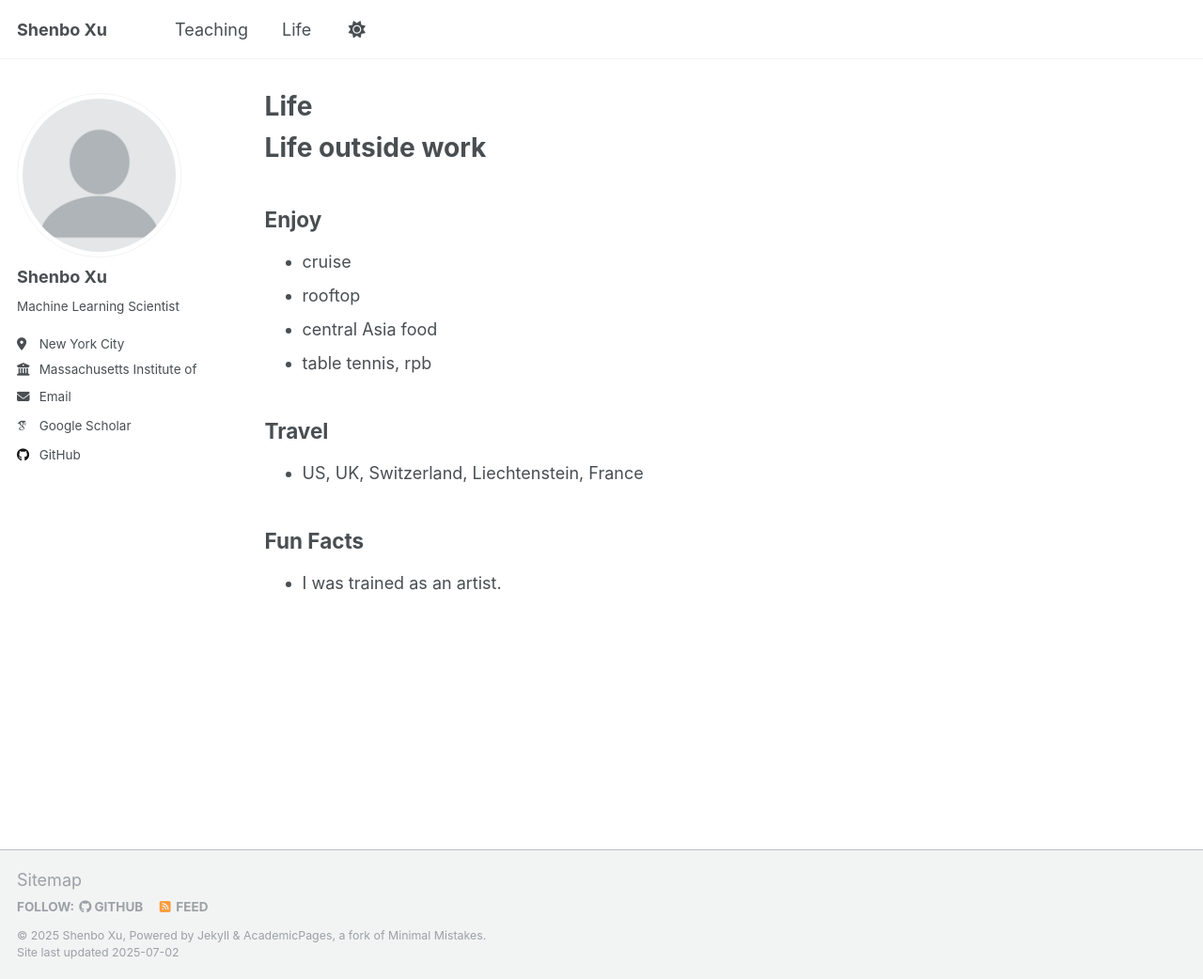
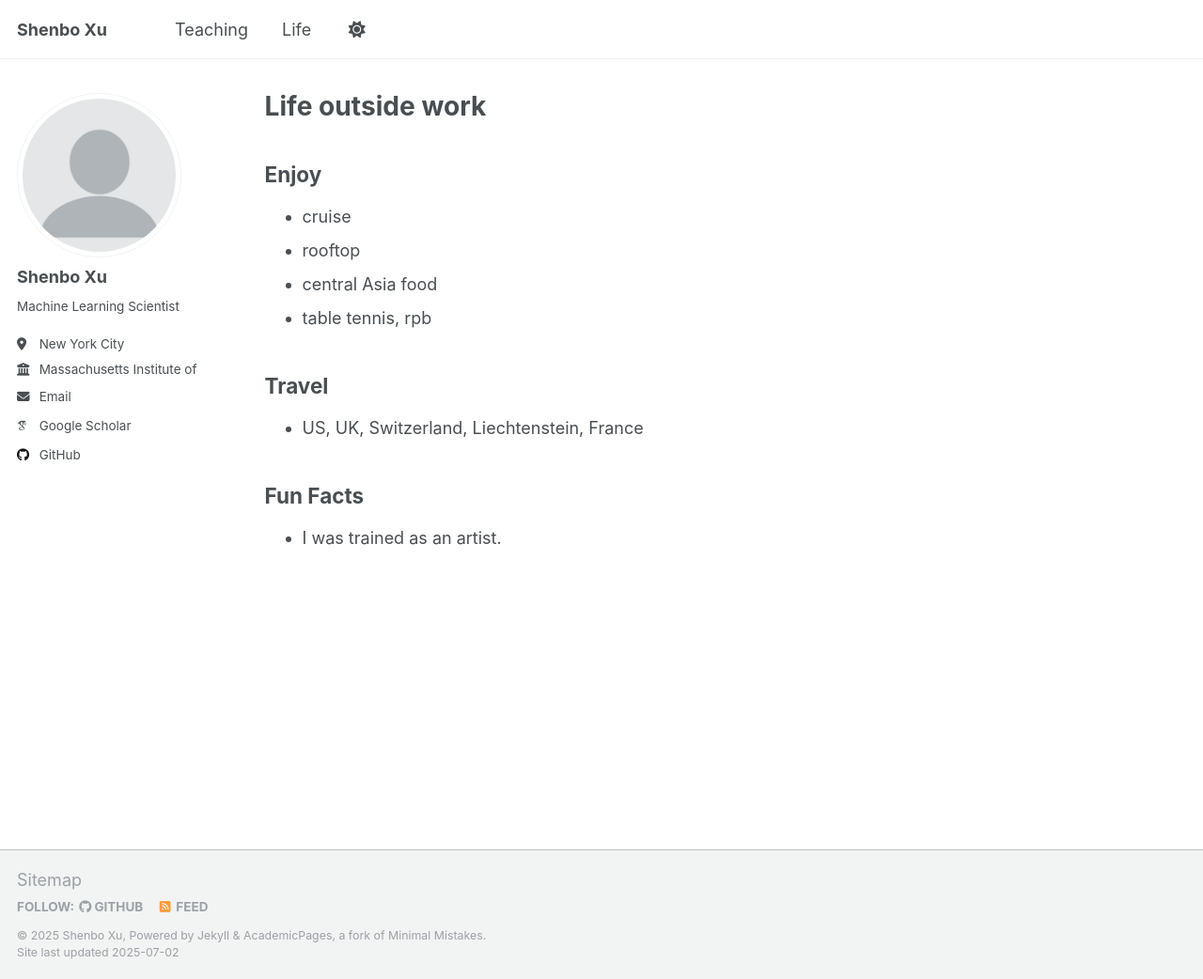
Before and after one commit to xushenbo/xushenbo.github.io, a Jekyll site: the page built from _pages/life.md, in a window 1280 px wide and 1042 px high. Shown: the whole window at 94% size. Built offline with Jekyll 4.4.1, drawn with Linux system fonts in a browser that asks for light colours; some web fonts are replaced; a script that is not in the unit is left out.

Commit message:
Update life.md

```diff
--- a/_pages/life.md
+++ b/_pages/life.md
@@ -1,11 +1,9 @@
 ---
 layout: archive
-title: "Life"
+title: "Life outside work"
 permalink: /life/
 author_profile: true
 ---
-
-# Life outside work
 
 ## Enjoy
 - cruise
```
